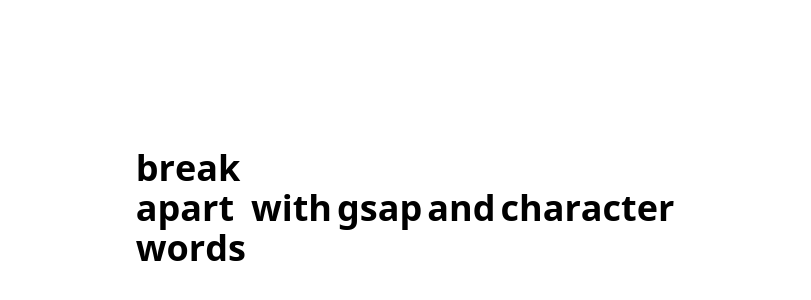
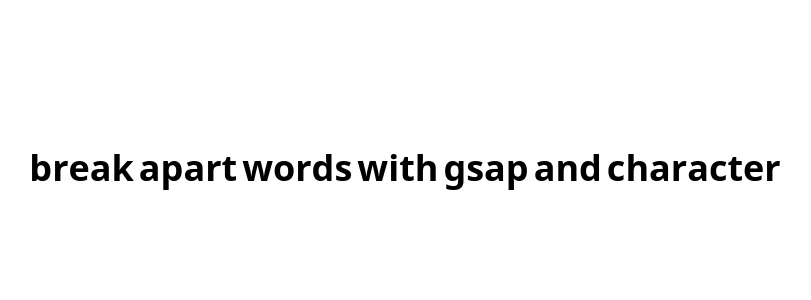
Before and after one commit to AbasThomas/main-resume-builder, a React (Vite) app: page / in a window 1280 px wide. Shown: the part 102-402 px from the top of the page, without its empty margins (235-1046 px from the left). Built offline with nearby package versions, Linux system fonts and the light colour scheme.

Commit message:
auto-commit

```diff
--- a/src/pages/Text.jsx
+++ b/src/pages/Text.jsx
@@ -15,7 +15,7 @@ gsap.from(split.words, {
   return (
     <div className='text flex gap-[5px] text-4xl font-bold justify-center items-center
     mt-[250px]'>
-        <div className="lines">
+
         <div className='word flex'>
                 <div className="letter">b</div>
                 <div className="letter">r</div>
@@ -39,7 +39,7 @@ gsap.from(split.words, {
             <div className="letter">d</div>
             <div className="letter">s</div>
         </div>
-</div>
+
         <div className='word flex'>
             <div className="letter">w</div>
             <div className="letter">i</div>
@@ -53,8 +53,8 @@ gsap.from(split.words, {
             <div className="letter">a</div>
             <div className="letter">p</div>
         </div>
+        <div className='word flex'>
 
-        <div className='word flex'>
             <div className="letter">a</div>
             <div className="letter">n</div>
             <div className="letter">d</div>
```
